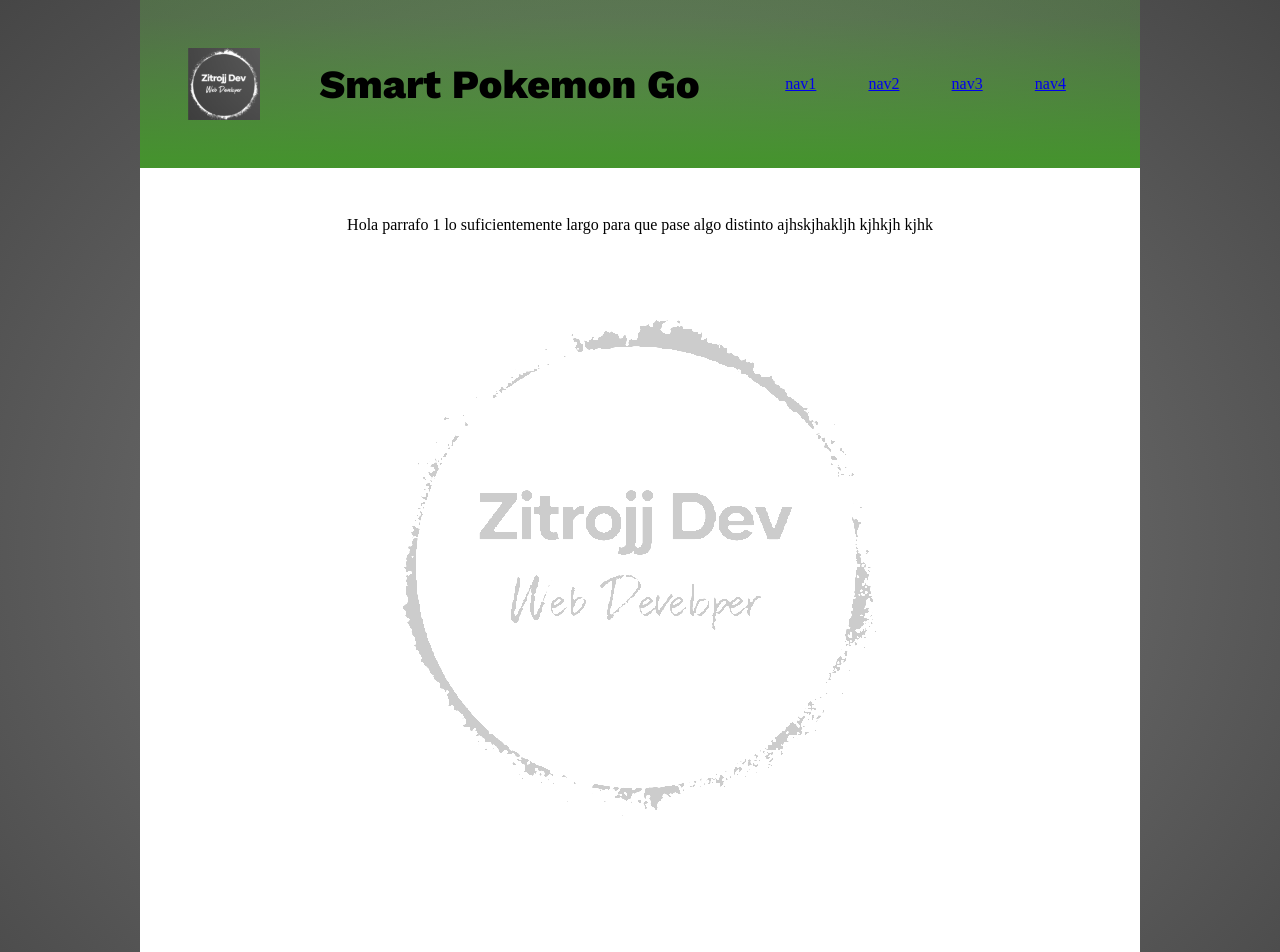
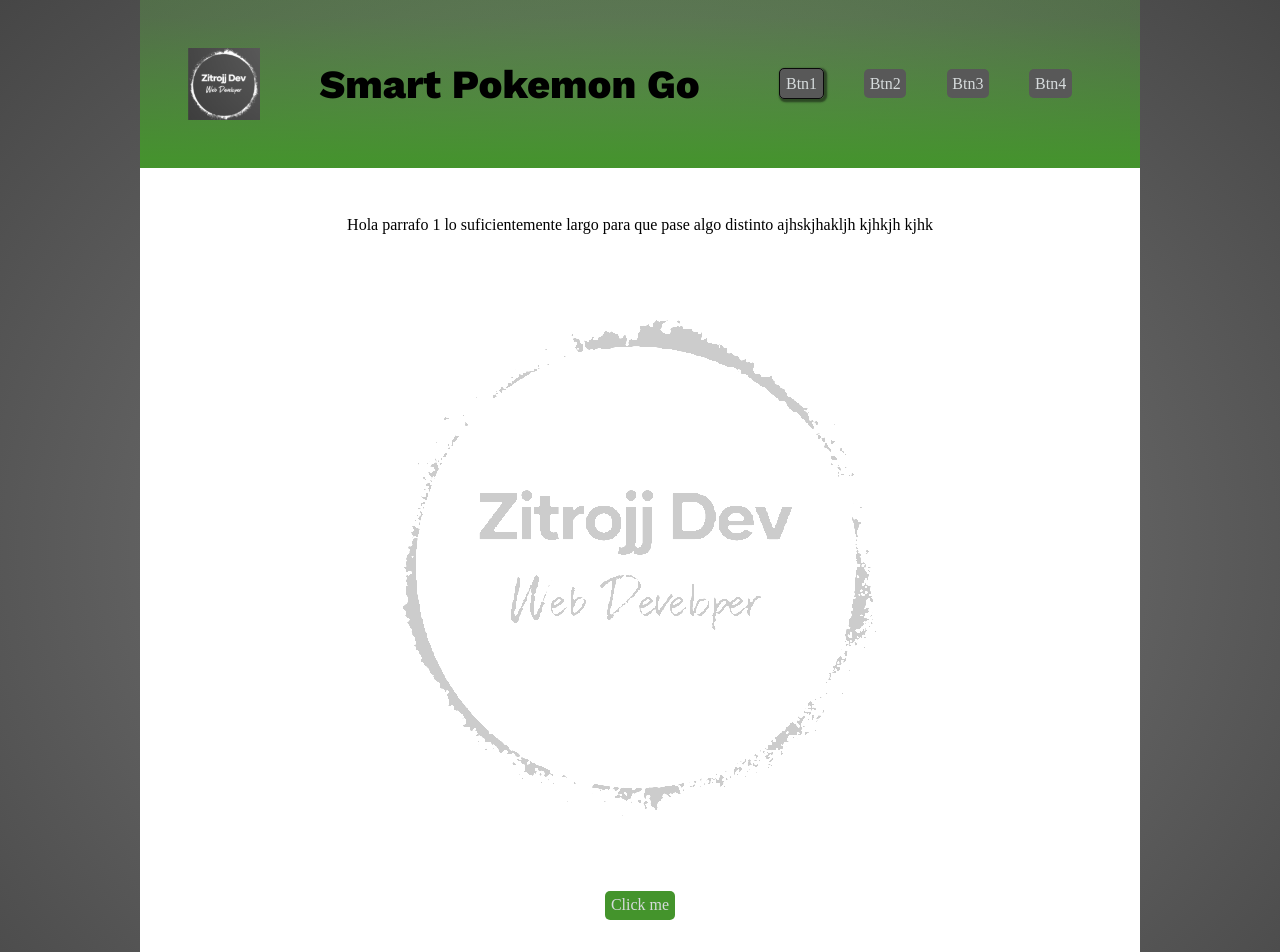
Before and after one commit to josejaviersanahuja/smart-pokemon-go, a Next.js app: page / in a window 1280 px wide. Shown: the top 952 px of the page. Built offline with nearby package versions, Linux system fonts and the light colour scheme.

Commit message:
add btn and linkbtn comp

```diff
--- /dev/null
+++ b/src/components/Buttons/Buttons.module.css
@@ -0,0 +1,53 @@
+.btn-primary, .btn-secondary {
+  isolation: isolate;
+  position: relative;
+  font-family: inherit;
+  font-size: inherit;
+  line-height: inherit;
+  appearance: none;
+  -webkit-appearance: none;
+  -moz-appearance: none;
+  border: none;
+  background: none;
+  cursor: pointer;
+
+  color: rgb(var(--white-rgb));
+  border-radius: var(--border-radius);
+  padding: var(--btn-padding);
+  transition: var(--transition);
+}
+
+.btn-primary {
+  background-color: rgb(var(--prime-color-300-rgb));
+}
+
+.btn-secondary {
+  background-color: rgb(var(--third-color-400-rgb));
+}
+
+.link-primary,
+.link-secondary {
+  padding: var(--btn-padding);
+  border-radius: var(--border-radius);
+  color: rgb(var(--white-rgb));
+  text-decoration: none;
+  transition: var(--transition);
+}
+
+.link-primary {
+  background-color: rgb(var(--prime-color-300-rgb));
+}
+
+.link-secondary {
+  background-color: rgb(var(--third-color-400-rgb));
+}
+
+.active {
+  border: 1px solid rgb(var(--black-rgb));
+  box-shadow: var(--btn-box-shadow);
+}
+
+.btn-primary:hover, .btn-secondary:hover, .link-primary:hover,
+.link-secondary:hover {
+  box-shadow: var(--btn-box-shadow);
+}
--- /dev/null
+++ b/src/components/Buttons/index.tsx
@@ -0,0 +1,44 @@
+import Link from 'next/link'
+import { useRouter } from 'next/router'
+import React from 'react'
+import styles from './Buttons.module.css'
+
+type BtnProps = {
+  onClick: () => void
+  title: string
+  styleType?: 'primary' | 'secondary'
+}
+
+export function Button({onClick, title, styleType = 'primary'}: BtnProps) {
+  return (
+    <button
+    onClick={onClick}
+    className={styles[`btn-${styleType}`]}
+    >
+      {title}
+    </button>
+  )
+}
+
+type LinkProps = {
+  href: string // | { pathname: string; query: { [key: string]: string }
+  title: string
+  styleType?: 'primary' | 'secondary'
+}
+export function LinkButton({href, title, styleType = 'primary'}: LinkProps) {
+
+  const {pathname} = useRouter()
+
+  const className = pathname === href
+    ? `${styles[`link-${styleType}`]} ${styles.active}`
+    : styles[`link-${styleType}`]
+
+  return (
+    <Link
+      href={href}
+      className={className}
+    >
+      {title}
+    </Link>
+  )
+}
--- a/src/components/Layout/Layout.module.css
+++ b/src/components/Layout/Layout.module.css
@@ -11,7 +11,7 @@
 
 .header nav {
   grid-column: 1/3;
-  padding-top: 1rem;
+  padding-top: 2rem;
 }
 
 .navHeader {
@@ -59,9 +59,39 @@
   margin: auto;
 }
 
+.columns a {
+  text-decoration: none;
+  color: rgb(var(--white-rgb));
+  transition: var(--transition);
+}
+
+.columns a:hover {
+  color: rgb(var(--third-color-400-rgb));
+}
+
 .sn_icons {
   display: flex;
 }
+
+.sn_icons a {
+  position: relative;
+  overflow: hidden;
+}
+.sn_icons a::after {
+  content: "";
+  position: absolute;
+  top: 100%;
+  left: 0;
+  width: 100%;
+  height: 100%;
+  background-color: rgba(var(--third-color-400-rgb), 0.5);
+  transition: var(--transition);
+}
+
+.sn_icons a:hover::after {
+  top: 0;
+}
+
 @media screen and (min-width: 500px) {
   .header {
     padding: 2rem;
--- a/src/components/Layout/index.tsx
+++ b/src/components/Layout/index.tsx
@@ -3,6 +3,7 @@
 import React from 'react'
 import styles from './Layout.module.css'
 import { ffHeaders } from '@/styles/ts-styles'
+import { LinkButton } from '../Buttons'
 
 type Props = {
   children: React.ReactNode
@@ -26,10 +27,15 @@
         <h1 className={`${styles.title} ${ffHeaders.className}`}>Smart Pokemon Go</h1>
         <nav>
           <ul className={styles.navHeader}>
-            <li><Link href="/">nav1</Link></li>
-            <li><Link href="/">nav2</Link></li>
-            <li><Link href="/">nav3</Link></li>
-            <li><Link href="/">nav4</Link></li>
+            <li>
+              <LinkButton
+                href="/"
+                title='Btn1'
+              />
+            </li>
+            <li><LinkButton href="/a" title='Btn2'/></li>
+            <li><LinkButton href="/a" title='Btn3'/></li>
+            <li><LinkButton href="/a" title='Btn4'/></li>
           </ul>
         </nav>
       </header>
--- a/src/pages/index.tsx
+++ b/src/pages/index.tsx
@@ -1,5 +1,6 @@
 import Head from 'next/head'
 import styles from '@/styles/Home.module.css'
+import { Button } from '@/components/Buttons'
 
 export default function Home() {
 
@@ -12,7 +13,11 @@
       </Head>
       <main className='main'>
         <p >Hola parrafo 1 lo suficientemente largo para que pase algo distinto ajhskjhakljh kjhkjh kjhk</p>
-
+        <Button
+          onClick={() => console.log('click')}
+          title='Click me'
+          styleType='secondary'
+        />
       </main>
     </>
   )
--- a/src/styles/globals.css
+++ b/src/styles/globals.css
@@ -2,7 +2,7 @@
 :root {
   --max-width: 1000px;
   --min-width: 360px;
-  --border-radius: 12px;
+  --border-radius: 5px;
   --font-mono: ui-monospace, Menlo, Monaco, 'Cascadia Mono', 'Segoe UI Mono',
     'Roboto Mono', 'Oxygen Mono', 'Ubuntu Monospace', 'Source Code Pro',
     'Fira Mono', 'Droid Sans Mono', 'Courier New', monospace;
@@ -34,6 +34,9 @@
 
   --third-color-400-rgb: 68, 148, 44;
   --third-color-100-rgb: 98, 188, 70;
+
+  --white-rgb: 214, 219, 220;
+  --black-rgb: 10, 10, 10;
 
   --primary-glow: conic-gradient(from 180deg at 50% 50%,
       rgb(var(--prime-color-400-rgb)) 0deg,
@@ -76,6 +79,10 @@
   --fs-body: var(--fs-400);
   --fs-caption: var(--fs-300);
   --fs-button: var(--fs-500);
+
+  --transition: all 0.2s ease-in-out;
+  --btn-padding: 0.35em;
+  --btn-box-shadow: .1rem .1rem .1rem .1rem rgba(var(--black-rgb), 0.5);
 }
 
 /* VARIABLES WHEN DARKMODE*/
```
